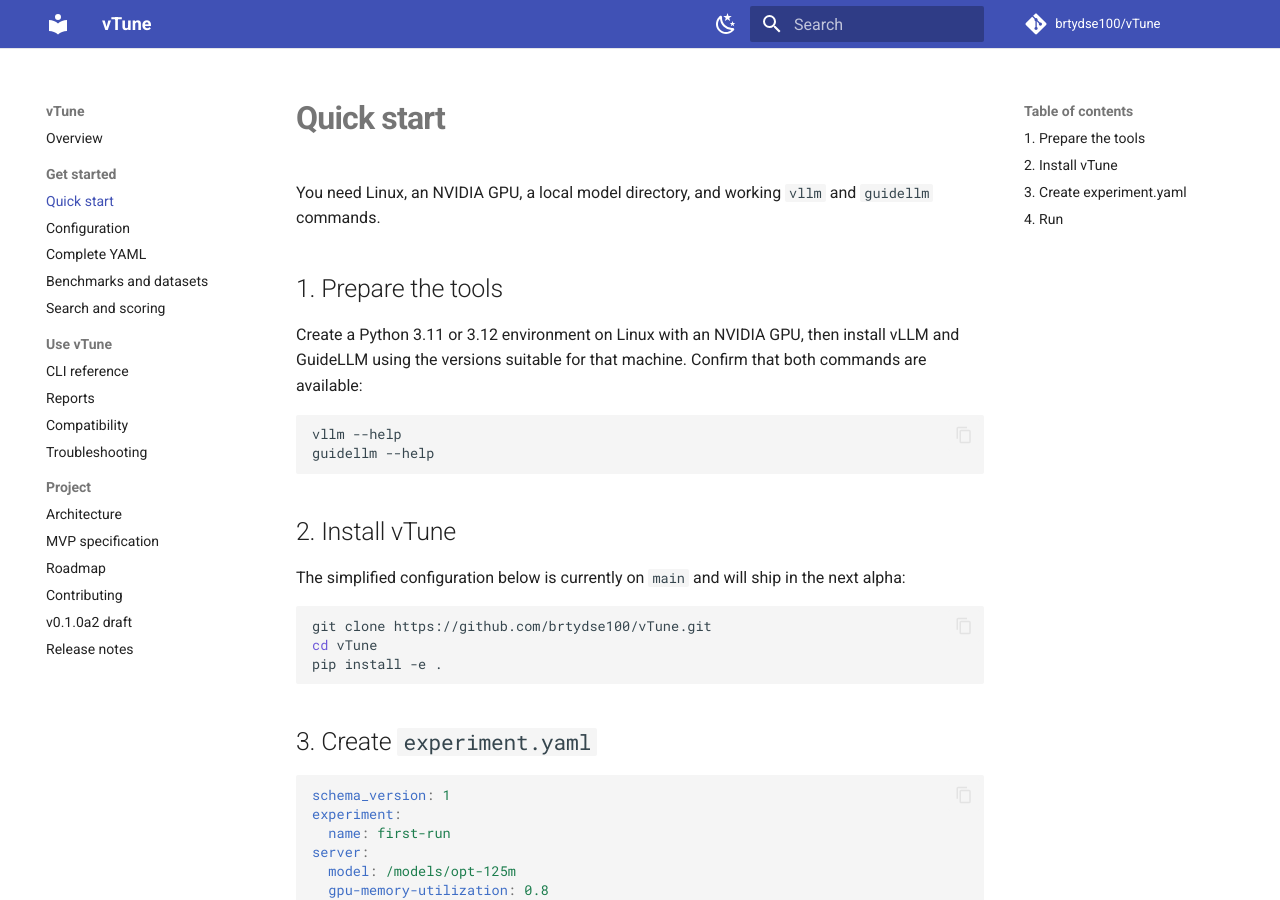
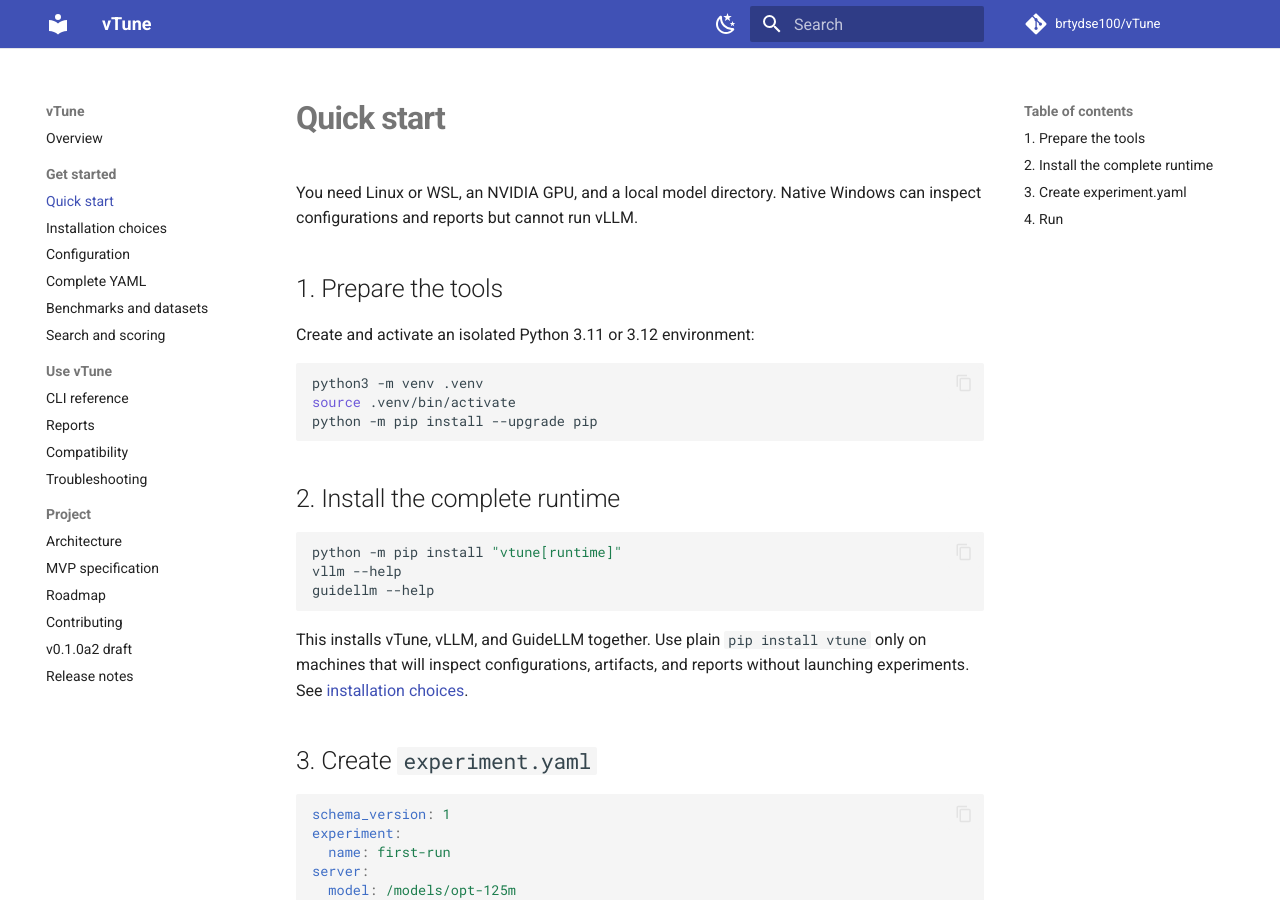
Before and after one commit to brtydse100/vTune, an MkDocs documentation site: the page built from docs/getting-started.md, in a window 1280 px wide and 900 px high. Built offline with MkDocs 1.6.1 and Material for MkDocs 9.7.7, drawn with Linux system fonts in a browser that asks for light colours; comment, search, counter and statistics services are not loaded.

Commit message:
Clarify runtime setup and experiment diagnostics

````diff
--- a/docs/getting-started.md
+++ b/docs/getting-started.md
@@ -1,29 +1,29 @@
 # Quick start
 
-You need Linux, an NVIDIA GPU, a local model directory, and working `vllm` and
-`guidellm` commands.
+You need Linux or WSL, an NVIDIA GPU, and a local model directory. Native
+Windows can inspect configurations and reports but cannot run vLLM.
 
 ## 1. Prepare the tools
 
-Create a Python 3.11 or 3.12 environment on Linux with an NVIDIA GPU, then
-install vLLM and GuideLLM using the versions suitable for that machine. Confirm
-that both commands are available:
+Create and activate an isolated Python 3.11 or 3.12 environment:
 
 ```bash
+python3 -m venv .venv
+source .venv/bin/activate
+python -m pip install --upgrade pip
+```
+
+## 2. Install the complete runtime
+
+```bash
+python -m pip install "vtune[runtime]"
 vllm --help
 guidellm --help
 ```
 
-## 2. Install vTune
-
-The simplified configuration below is currently on `main` and will ship in the
-next alpha:
-
-```bash
-git clone https://github.com/brtydse100/vTune.git
-cd vTune
-pip install -e .
-```
+This installs vTune, vLLM, and GuideLLM together. Use plain `pip install vtune`
+only on machines that will inspect configurations, artifacts, and reports
+without launching experiments. See [installation choices](installation.md).
 
 ## 3. Create `experiment.yaml`
 
--- a/mkdocs.yml
+++ b/mkdocs.yml
@@ -33,6 +33,7 @@ nav:
   - Overview: index.md
   - Get started:
       - Quick start: getting-started.md
+      - Installation choices: installation.md
       - Configuration: configuration.md
       - Complete YAML: full-example.md
       - Benchmarks and datasets: benchmarking.md
--- a/pyproject.toml
+++ b/pyproject.toml
@@ -22,6 +22,9 @@ classifiers = [
 ]
 dependencies = ["Optuna>=4.0,<5", "PyYAML>=6.0"]
 
+[project.optional-dependencies]
+runtime = ["vllm>=0.10", "guidellm>=0.7"]
+
 [project.urls]
 Repository = "https://github.com/brtydse100/vTune"
 Issues = "https://github.com/brtydse100/vTune/issues"
````
Also changed, not shown: CHANGELOG.md (+10 -0 lines), README.md (+21 -7 lines), docs/full-example.md (+4 -0 lines), docs/index.md (+4 -1 lines), docs/installation.md (added, +60 -0 lines), 5 other files.
